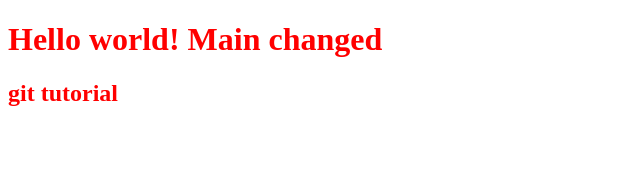
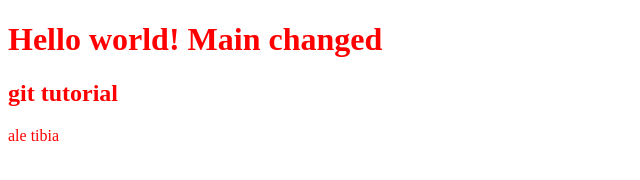
Before and after one commit to przemgithub/testing-repository-gh, a plain HTML site: page index.html in a window 1280 px wide. Shown: the full height of the page, 0-640 px from the left. Drawn offline with Linux system fonts and the light colour scheme.

Commit message:
Added p tag with tibia

```diff
--- a/index.html
+++ b/index.html
@@ -8,6 +8,7 @@
 		<div class="container" style="color: red">
 		<h1>Hello world! Main changed</h1>
 		<h2>git tutorial</h2>
+		<p>ale tibia</p>
 		</div>
 		</body>
 </html>
```
